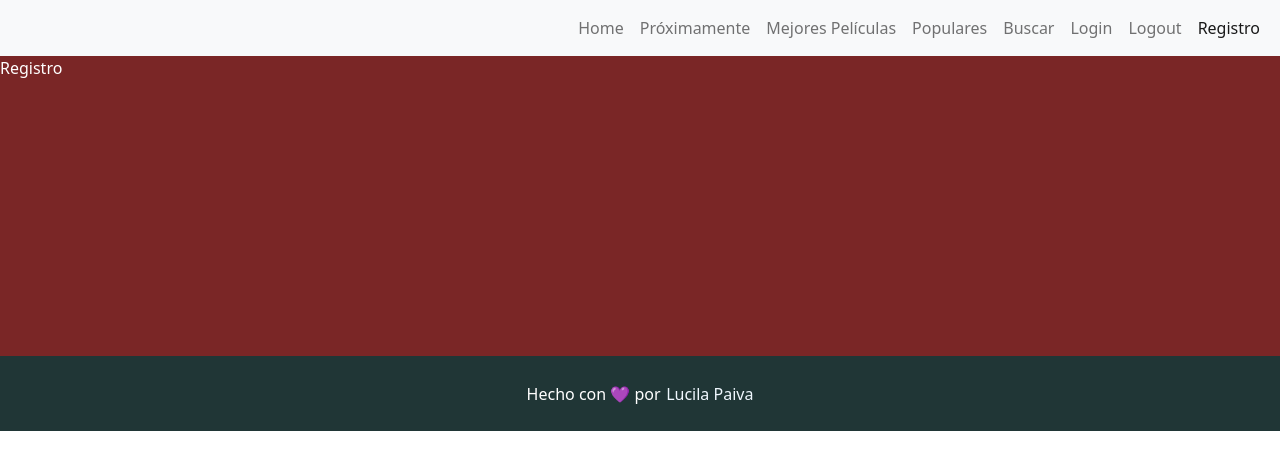
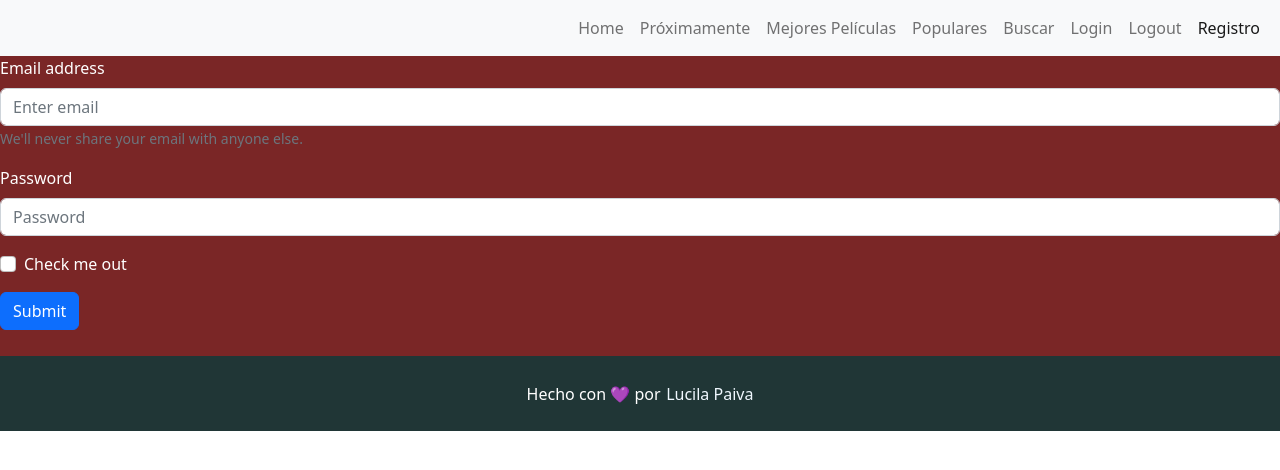
Before and after one commit to LucilaPaiva/movies-app, a React (Create React App) app: page /registro in a window 1280 px wide. Shown: the top 470 px of the page. Built offline with nearby package versions, Linux system fonts and the light colour scheme.

Commit message:
Comenzando el Registro/Signup

```diff
--- /dev/null
+++ b/src/components/forms/Signup/index.tsx
@@ -0,0 +1,30 @@
+import { Form, Button } from 'react-bootstrap'
+
+const SignUp = () => {
+
+    return(
+                <Form>
+      <Form.Group className="mb-3" controlId="formBasicEmail">
+        <Form.Label>Email address</Form.Label>
+        <Form.Control type="email" placeholder="Enter email" />
+        <Form.Text className="text-muted">
+          We'll never share your email with anyone else.
+        </Form.Text>
+      </Form.Group>
+
+      <Form.Group className="mb-3" controlId="formBasicPassword">
+        <Form.Label>Password</Form.Label>
+        <Form.Control type="password" placeholder="Password" />
+      </Form.Group>
+      <Form.Group className="mb-3" controlId="formBasicCheckbox">
+        <Form.Check type="checkbox" label="Check me out" />
+      </Form.Group>
+      <Button variant="primary" type="submit">
+        Submit
+      </Button>
+    </Form>
+
+    )
+}
+
+export { SignUp}
--- /dev/null
+++ b/src/components/forms/index.ts
@@ -0,0 +1 @@
+export { SignUp as SignUpForm } from "./Signup"
--- a/src/components/index.ts
+++ b/src/components/index.ts
@@ -1 +1,2 @@
 export { Layout } from "./layout";
+export { SignUpForm } from "./forms"
--- a/src/pages/Registro/index.tsx
+++ b/src/pages/Registro/index.tsx
@@ -1,10 +1,10 @@
-import { Layout } from "../../components"
+import { Layout, SignUpForm } from "../../components"
 
 const Registro  = () => {
 
     return(
         <Layout>
-            Registro
+            <SignUpForm />
         </Layout>
     )
 
```
